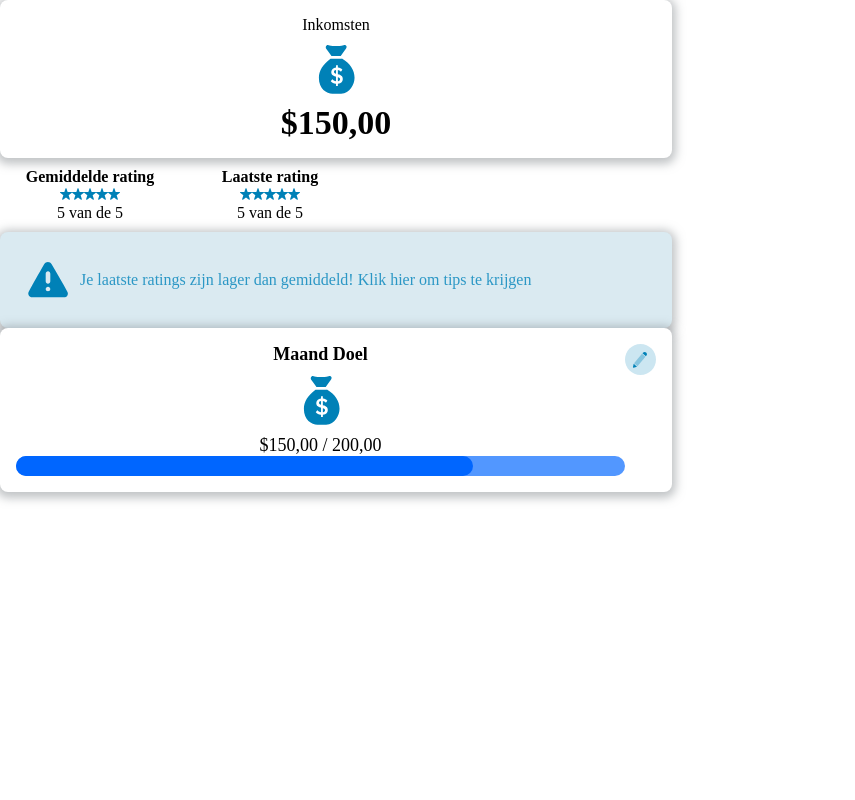
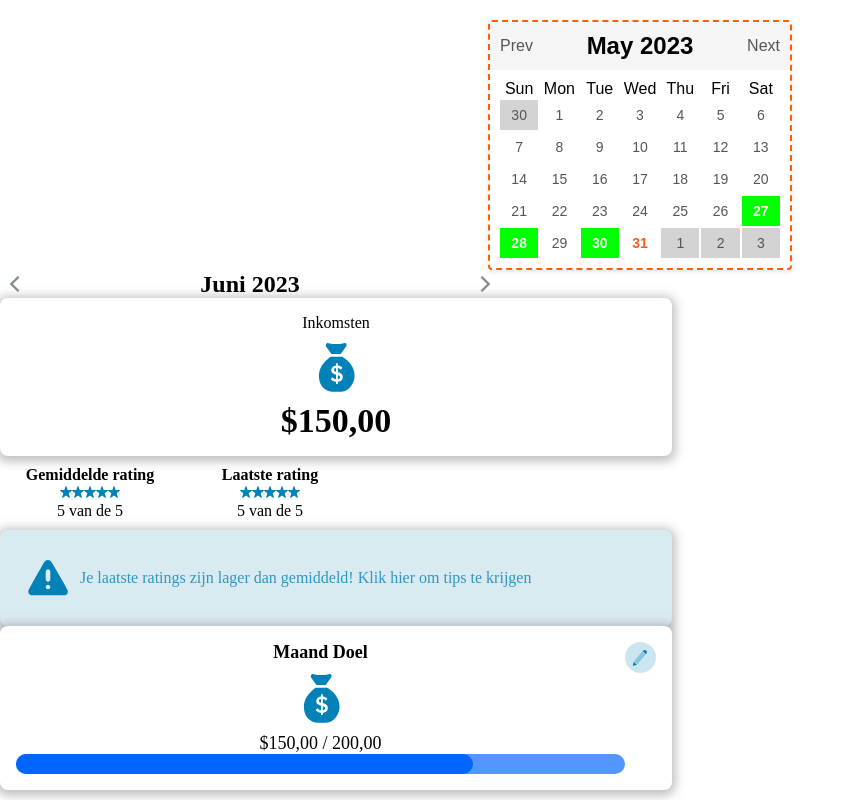
Before and after one commit to LarsKoning/IPMEDT4_React, a React (Create React App) app in the folder ipmedt4/: page / in a window 1280 px wide. Shown: the whole page, without its empty margins (0-855 px from the left). Built offline with nearby package versions, Linux system fonts and the light colour scheme.

Commit message:
month selector added

```diff
--- a/ipmedt4/src/App.jsx
+++ b/ipmedt4/src/App.jsx
@@ -1,5 +1,5 @@
 import './App.css';
-// import Calendar from './components/Calender';
+import Calendar from './components/Calender';
 import Modal from './components/Modal';
 import { useState } from 'react';
 import  Card  from './components/Card';
@@ -10,6 +10,8 @@ import Tip from './components/Tip';
 import './styles/Tip.css';
 import GoalCard from './components/GoalCard';
 import './styles/GoalCard.css'
+import MonthSelect from './components/MonthSelect';
+import './styles/MonthSelect.css'
 
 
 function App() {
@@ -19,7 +21,8 @@ function App() {
     <div className="App">
       {/* <button className='modalBtn' onClick={() => setOpenModal(true)}>Tips For More Money</button>
       <Modal open={openModal} onClose={() => setOpenModal(false)}/> */}
-      {/* <Calendar /> */}
+      <Calendar />
+      <MonthSelect month={"Juni 2023"}/>
       <Card text="Inkomsten" amount="$150,00"/>
       <section className='ratings'>
       <Rating header={"Gemiddelde rating"} underText={"5 van de 5"}/>
--- /dev/null
+++ b/ipmedt4/src/components/MonthSelect.js
@@ -0,0 +1,14 @@
+import React from 'react';
+
+const MonthSelect = ({ month }) => {
+  return (
+<section id='selection'>
+<img id='leftArrow' src="./icons/Back-Arrow.svg" alt="Arrow" />
+<p>{month}</p>
+<img id='rightArrow' src="./icons/Back-Arrow.svg" alt="Arrow" />
+</section>
+
+  );
+};
+
+export default MonthSelect;
--- /dev/null
+++ b/ipmedt4/src/styles/MonthSelect.css
@@ -0,0 +1,16 @@
+#selection {
+    display: flex;
+    justify-content: space-between;
+    font-family: 'Montserrat';
+    font-style: normal;
+    font-weight: 600;
+    font-size: 24px;
+    line-height: 28px;
+    width: min(50%, 20em);
+    margin: 0px 10px;
+}
+
+#leftArrow {
+    transform: scaleX(-1);
+
+}
```
Also changed, not shown: ipmedt4/public/icons/Back-Arrow.svg (added).
